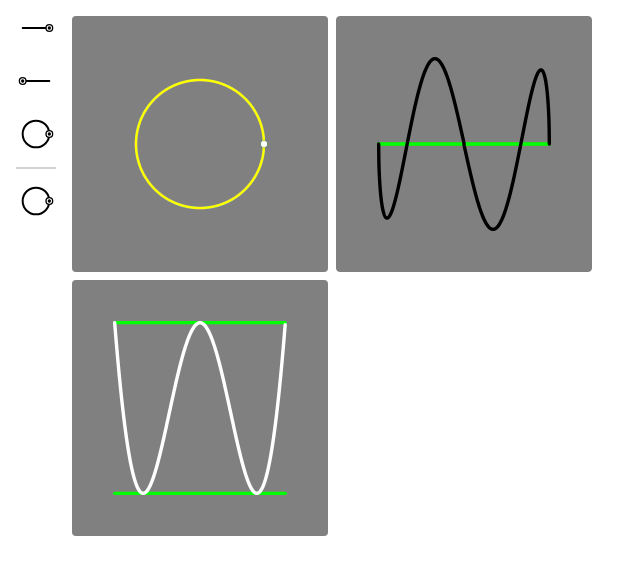
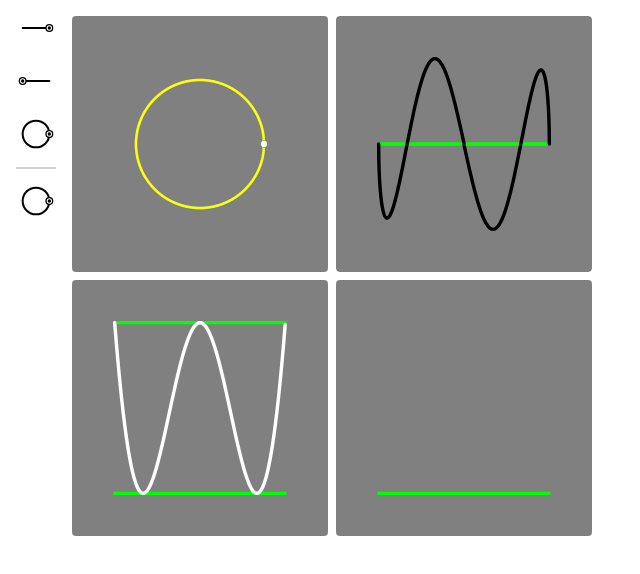
Before and after one commit to clumsycomputer/clumsy-website, a Next.js app: page /dev in a window 1280 px wide. Shown: the top 574 px of the page, without its empty margins (0-640 px from the left). Built offline with nearby package versions, Linux system fonts and the light colour scheme.

Commit message:
feature(DevPage): add sandwich size chart

```diff
--- a/pages/dev.tsx
+++ b/pages/dev.tsx
@@ -135,6 +135,18 @@ export default () => {
     const somePendulum = Math.abs(someLoopPoint[4]);
     return somePendulum > maxResult ? somePendulum : maxResult;
   }, 0);
+  // console.log(
+  //   loopPoints.map((somePoint) => {
+  //     return somePoint[4] / maxPendulum / somePoint[3];
+  //   })
+  // );
+  // console.log(
+  //   loopPoints.map((somePoint) => {
+  //     return Math.sqrt(
+  //       Math.pow(somePoint[3], 2) + Math.pow(somePoint[4] / maxPendulum, 2)
+  //     );
+  //   })
+  // );
   return (
     <div
       style={{
@@ -316,7 +328,7 @@ export default () => {
             width={256}
             height={256}
             viewBox={`${-0.75} ${-0.75} ${1.5} ${1.5}`}
-            style={{ borderRadius: 4 }}
+            style={{ borderRadius: 4, marginBottom: 8 }}
           >
             <rect
               x={-0.75}
@@ -352,6 +364,39 @@ export default () => {
                 strokeLinecap={"round"}
                 strokeLinejoin={"round"}
               />
+            </g>
+          </svg>
+          <svg
+            width={256}
+            height={256}
+            viewBox={`${-0.25} ${-0.25} ${1.5} ${1.5}`}
+            style={{ borderRadius: 4 }}
+          >
+            <rect x={-0.25} y={-0.25} width={1.5} height={1.5} fill={"grey"} />
+            <g transform="translate(0,1)">
+              <g transform="scale(1,-1)">
+                <polyline
+                  points={loopPoints
+                    .map(
+                      (someLoopPoint, pointIndex) =>
+                        `${pointIndex / loopPoints.length},${
+                          someLoopPoint[5] /
+                          getIntersectionRadiusData({
+                            baseCircle: baseCircleNode.nodeGeometry,
+                            subCircle: subCircleNode.nodeGeometry,
+                            relativeSubCirclePhase:
+                              subCircleNode.nodeEncoding.relativePhase,
+                          }).maxIntersectionRadius
+                        }`
+                    )
+                    .join(" ")}
+                  stroke={"lime"}
+                  strokeWidth={0.02}
+                  fillOpacity={0}
+                  strokeLinecap={"round"}
+                  strokeLinejoin={"round"}
+                />
+              </g>
             </g>
           </svg>
         </div>
@@ -600,7 +645,8 @@ type LoopPoint = [
   y: number,
   outputAngle: number,
   sandwich: number,
-  pendulum: number
+  pendulum: number,
+  sandwichSize: number
 ];
 
 interface Circle {
@@ -866,6 +912,7 @@ function getLoopPoint(api: GetLoopPointApi): LoopPoint {
     outputAngle,
     sandwichComponent,
     pendulumComponent,
+    sandwichSize,
   ];
 }
 
```
